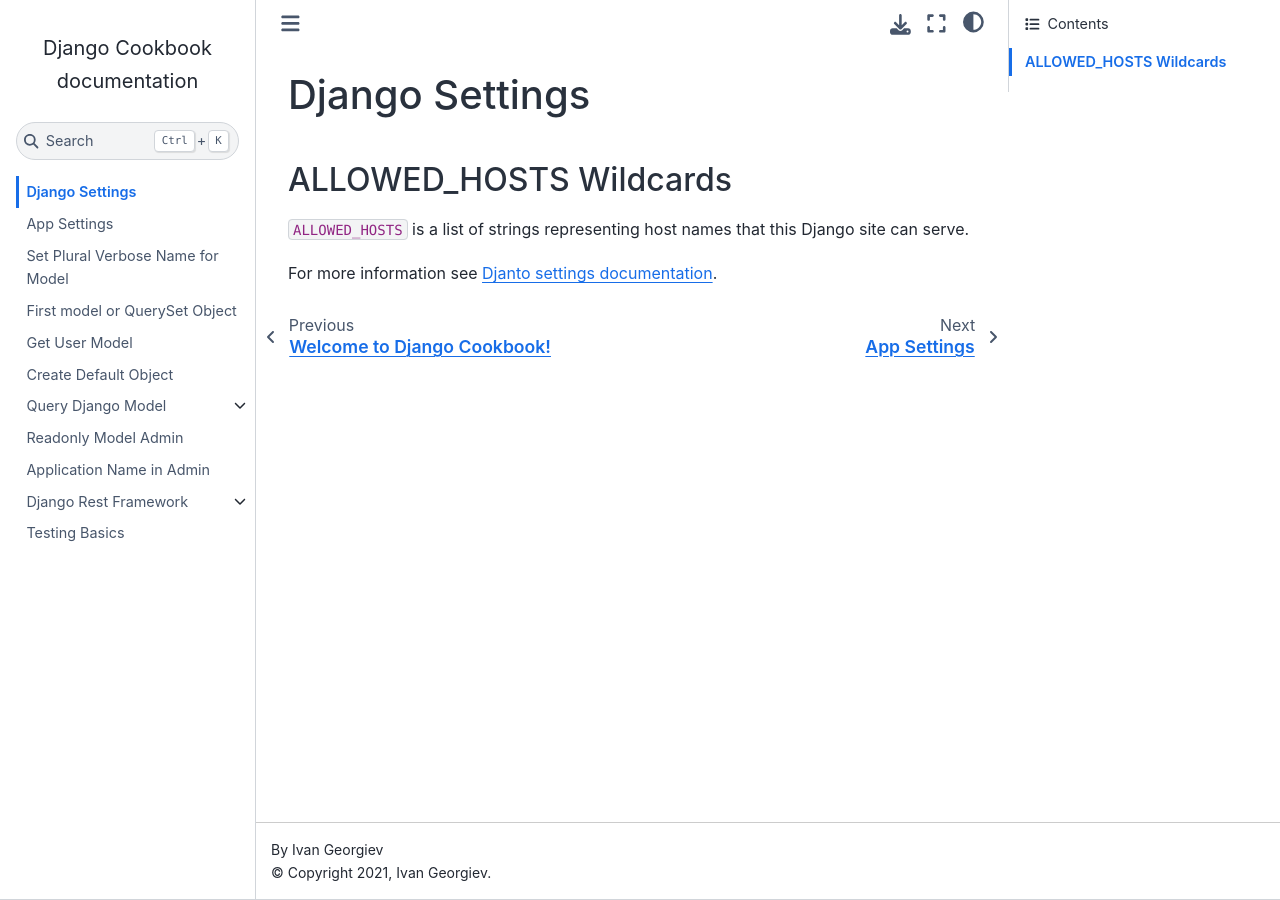
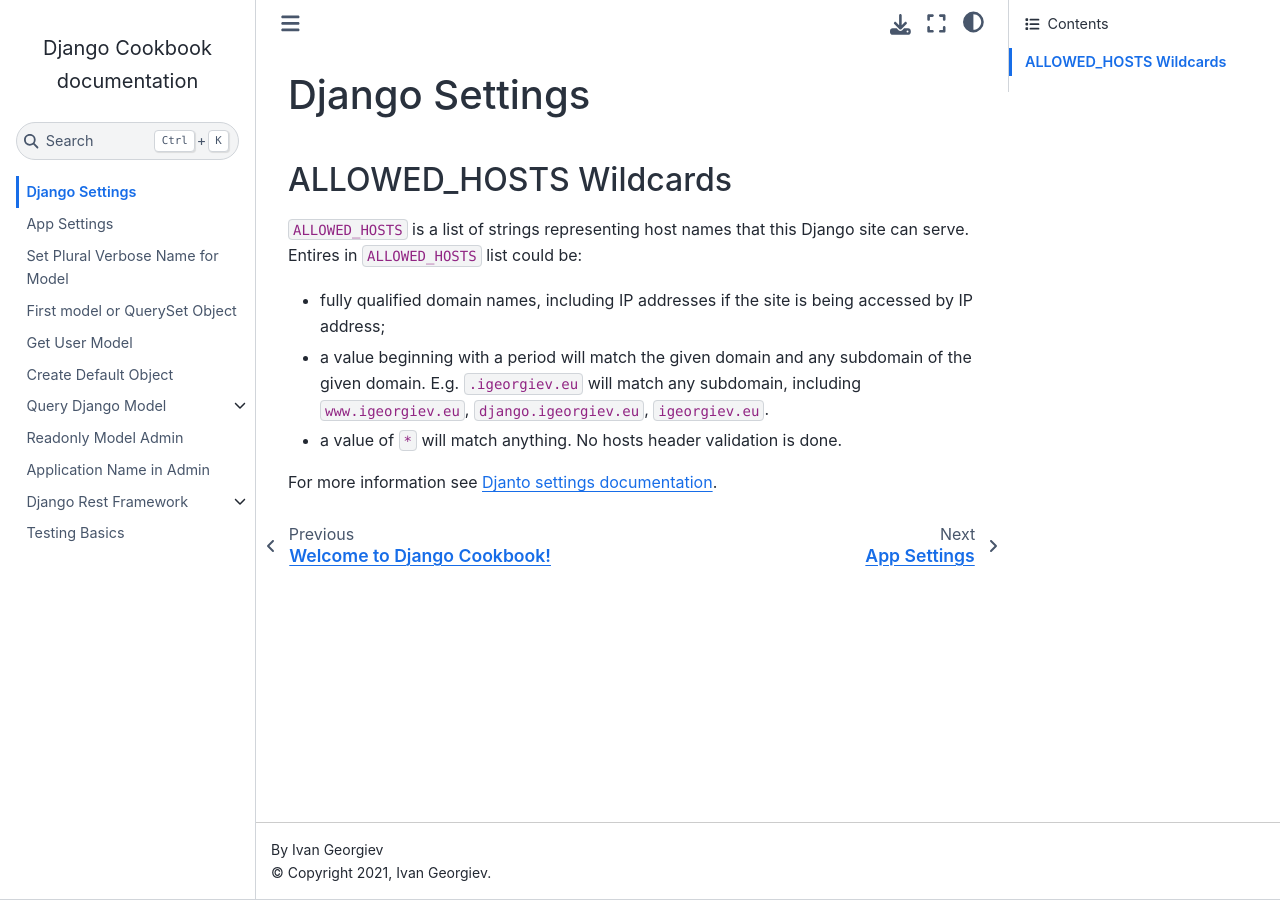
Before and after one commit to ivangeorgiev/django-cookbook, a Sphinx documentation site: the page built from docs/django-settings.rst, in a window 1280 px wide. Built offline with Sphinx 7.4.7 and the Sphinx Book theme 1.1.4, drawn with Linux system fonts in a browser that asks for light colours.

Commit message:
feat: add ALLOWED_HOSTS django setting

```diff
--- a/docs/django-settings.rst
+++ b/docs/django-settings.rst
@@ -4,7 +4,11 @@
 ALLOWED_HOSTS Wildcards
 -------------------------
 
-``ALLOWED_HOSTS`` is a list of strings representing host names that this Django site can serve.
+``ALLOWED_HOSTS`` is a list of strings representing host names that this Django site can serve. Entires in ``ALLOWED_HOSTS`` list could be:
+
+- fully qualified domain names, including IP addresses if the site is being accessed by IP address;
+- a value beginning with a period will match the given domain and any subdomain of the given domain. E.g. ``.igeorgiev.eu`` will match any subdomain, including ``www.igeorgiev.eu``, ``django.igeorgiev.eu``, ``igeorgiev.eu``.
+- a value of ``*`` will match anything. No hosts header validation is done.
 
 
 For more information see `Djanto settings documentation <https://docs.djangoproject.com/en/2.2/ref/settings/#allowed-hosts>`__.
```
